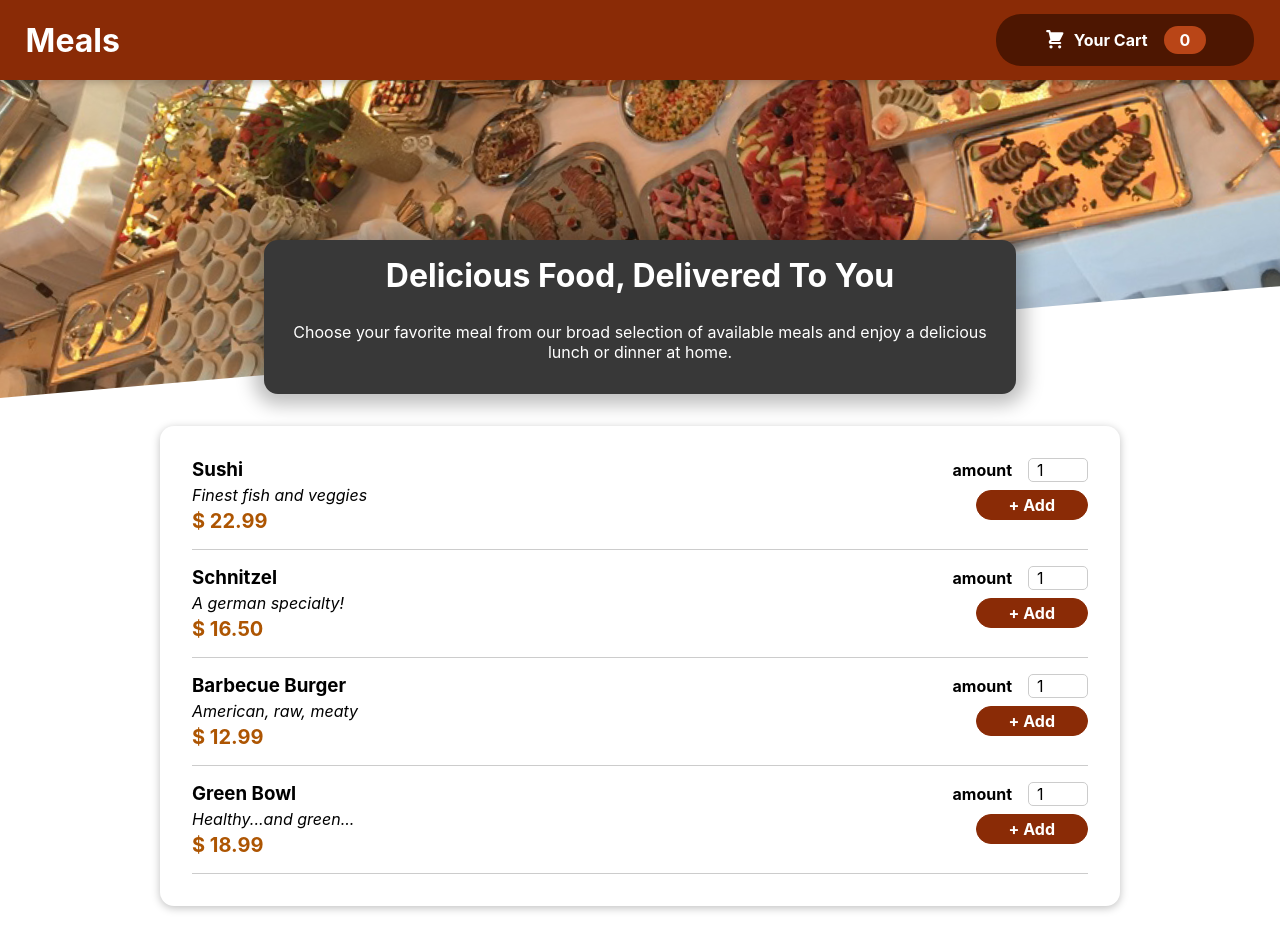
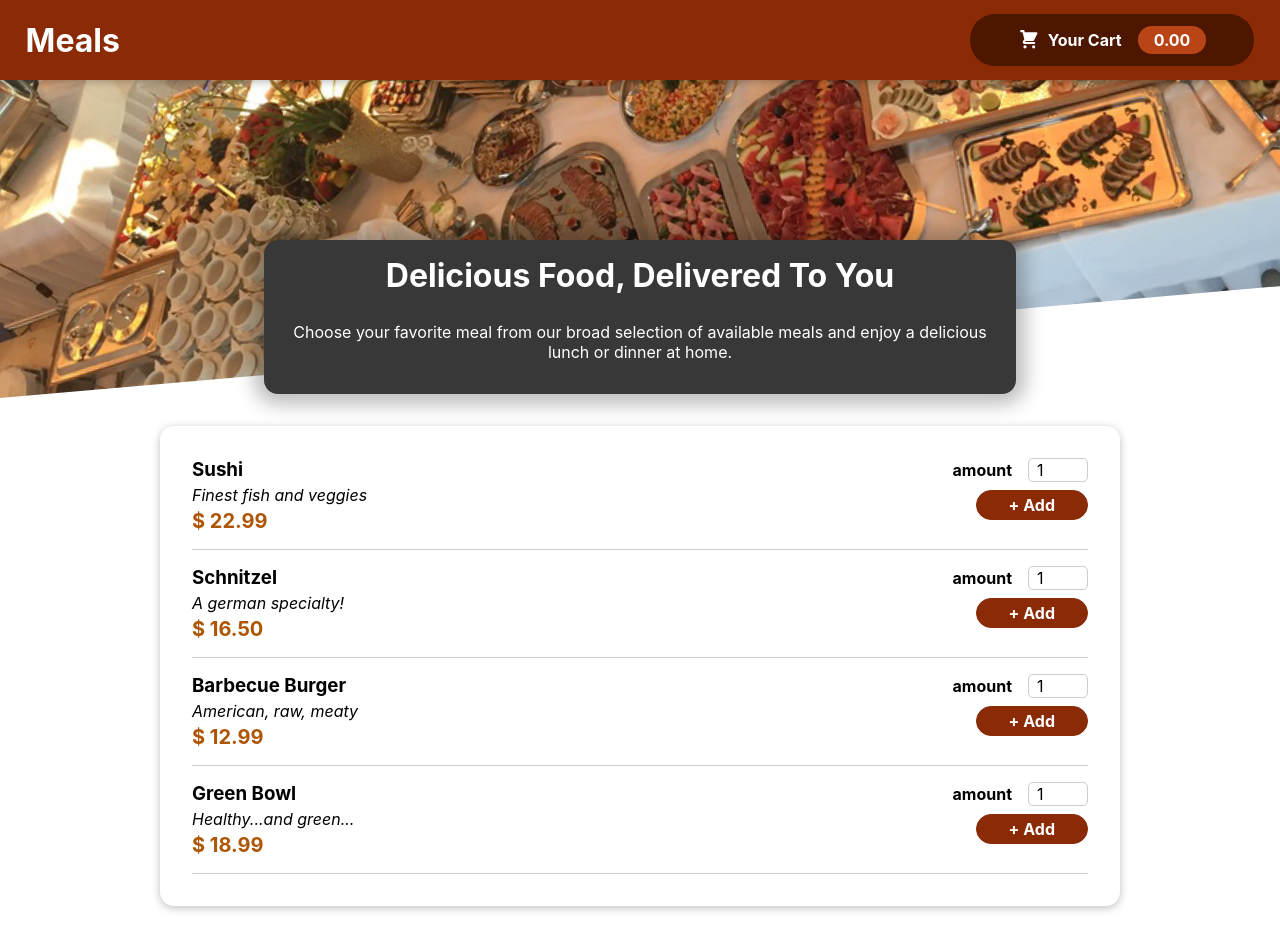
Before and after one commit to EdenGoforIt/react-order-management, a React (Create React App) app: page / in a window 1280 px wide. Built offline with nearby package versions, Linux system fonts and the light colour scheme.

Commit message:
total amount added

```diff
--- a/src/components/Layout/HeaderCartButton/HeaderCartButton.js
+++ b/src/components/Layout/HeaderCartButton/HeaderCartButton.js
@@ -8,9 +8,9 @@ const HeaderCartButton = (props) => {
 	const [btnIsHighlighted, setBtnIsHighlighted] = useState(false);
 	const { items } = cartCtx;
 
-	const numberOfCartItems = items.reduce((currentNumber, item) => {
-		return currentNumber + item.amount;
-	}, 0);
+	const totalAmount = items.reduce((totalAmount, item) => {
+		return totalAmount + item.price * item.amount;
+	}, 0).toFixed(2);
 
 	const btnClasses = `${classes.button} ${
 		btnIsHighlighted ? classes.bump : ''
@@ -35,7 +35,7 @@ const HeaderCartButton = (props) => {
 				<CartIcon />
 			</span>
 			<span>Your Cart</span>
-			<span className={classes.badge}>{numberOfCartItems}</span>
+			<span className={classes.badge}>{totalAmount}</span>
 		</button>
 	);
 };
```
